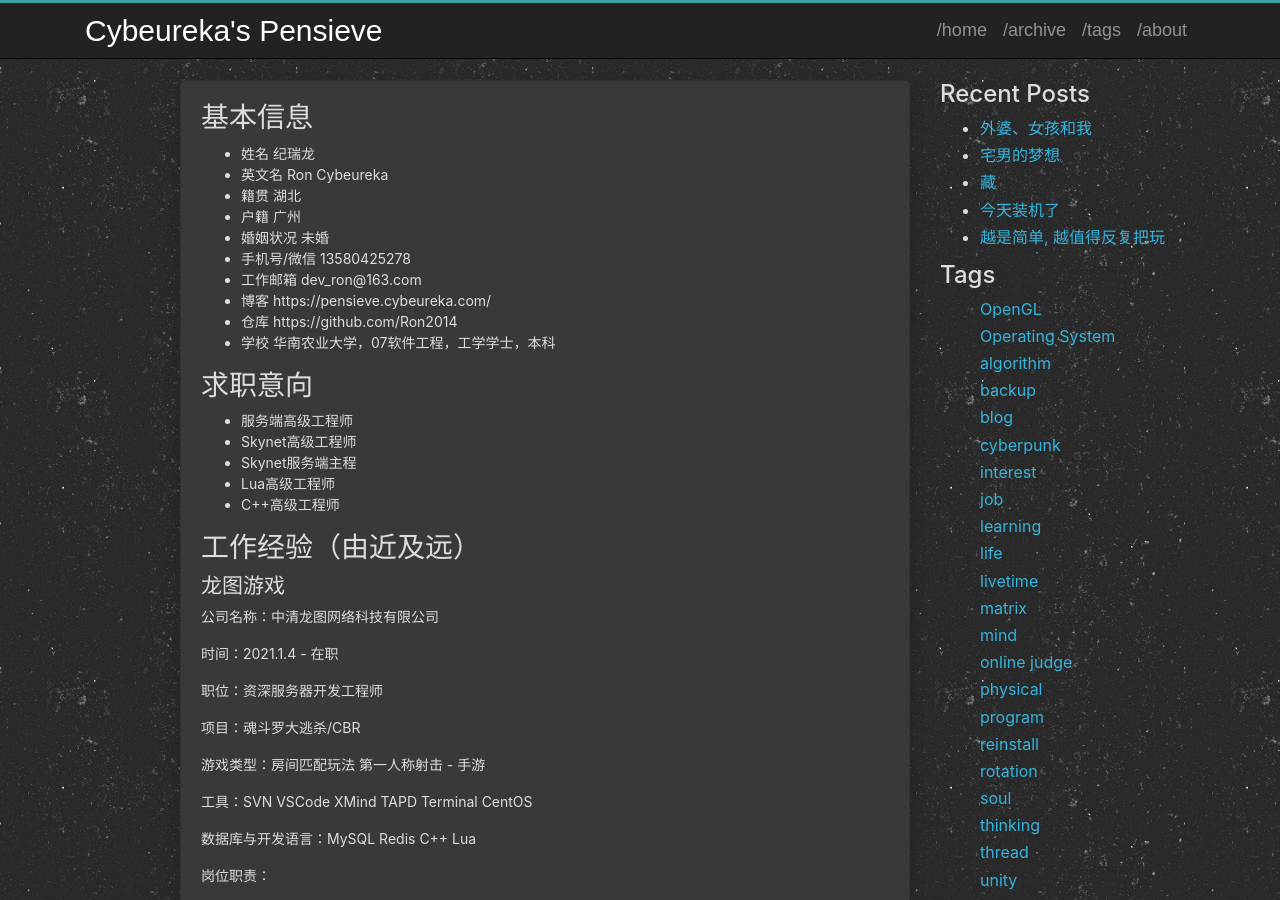
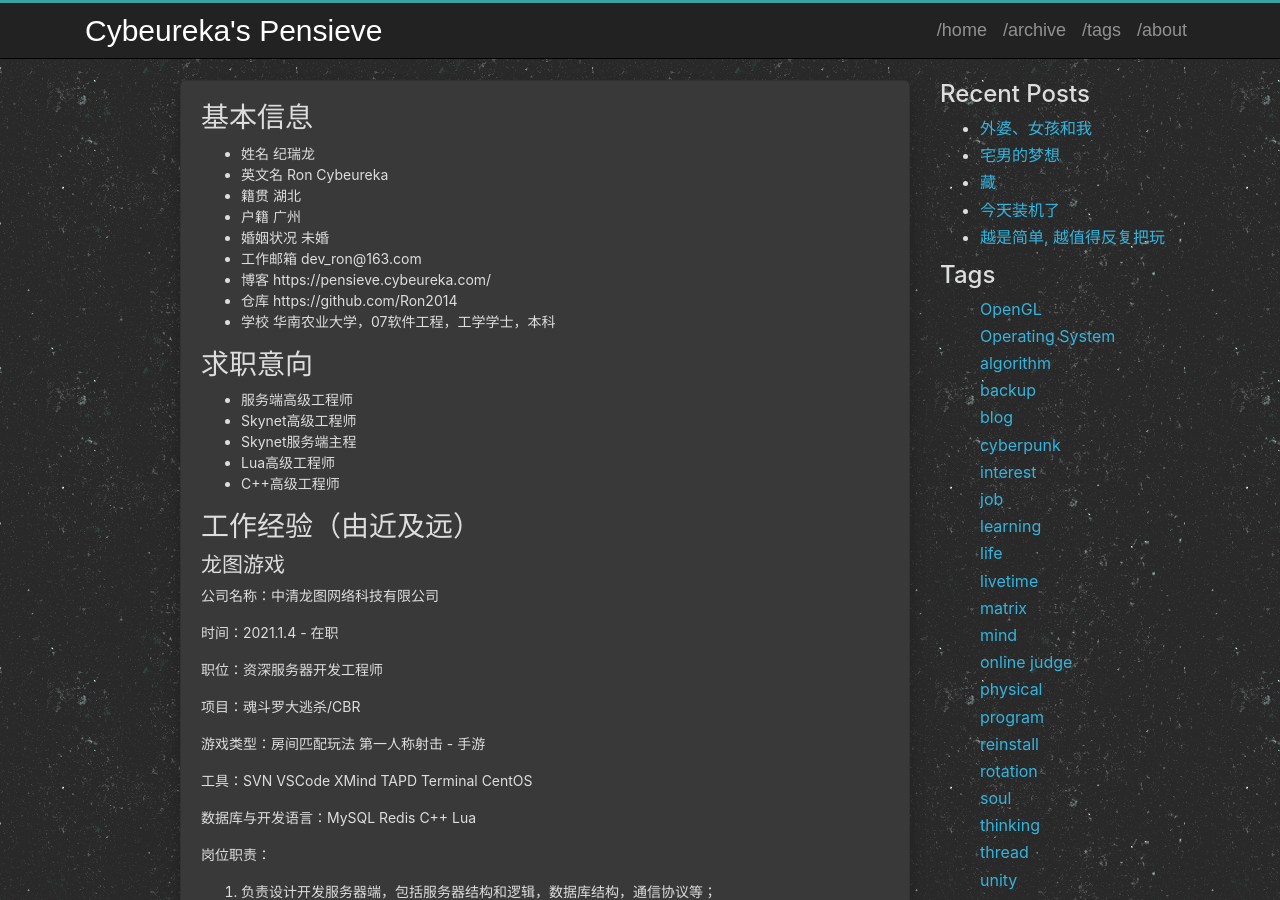
Before and after one commit to Ron2014/Ron2014.github.io, a Jekyll site: the page built from about.md, in a window 1280 px wide and 900 px high. Built offline with Jekyll 4.4.1, drawn with Linux system fonts in a browser that asks for light colours.

Commit message:
remove mobile number

```diff
--- a/about.md
+++ b/about.md
@@ -11,7 +11,6 @@ title: About
 * 籍贯 湖北
 * 户籍 广州
 * 婚姻状况 未婚
-* 手机号/微信 13580425278
 * 工作邮箱 dev_ron@163.com
 * 博客 https://pensieve.cybeureka.com/
 * 仓库 https://github.com/Ron2014
```
